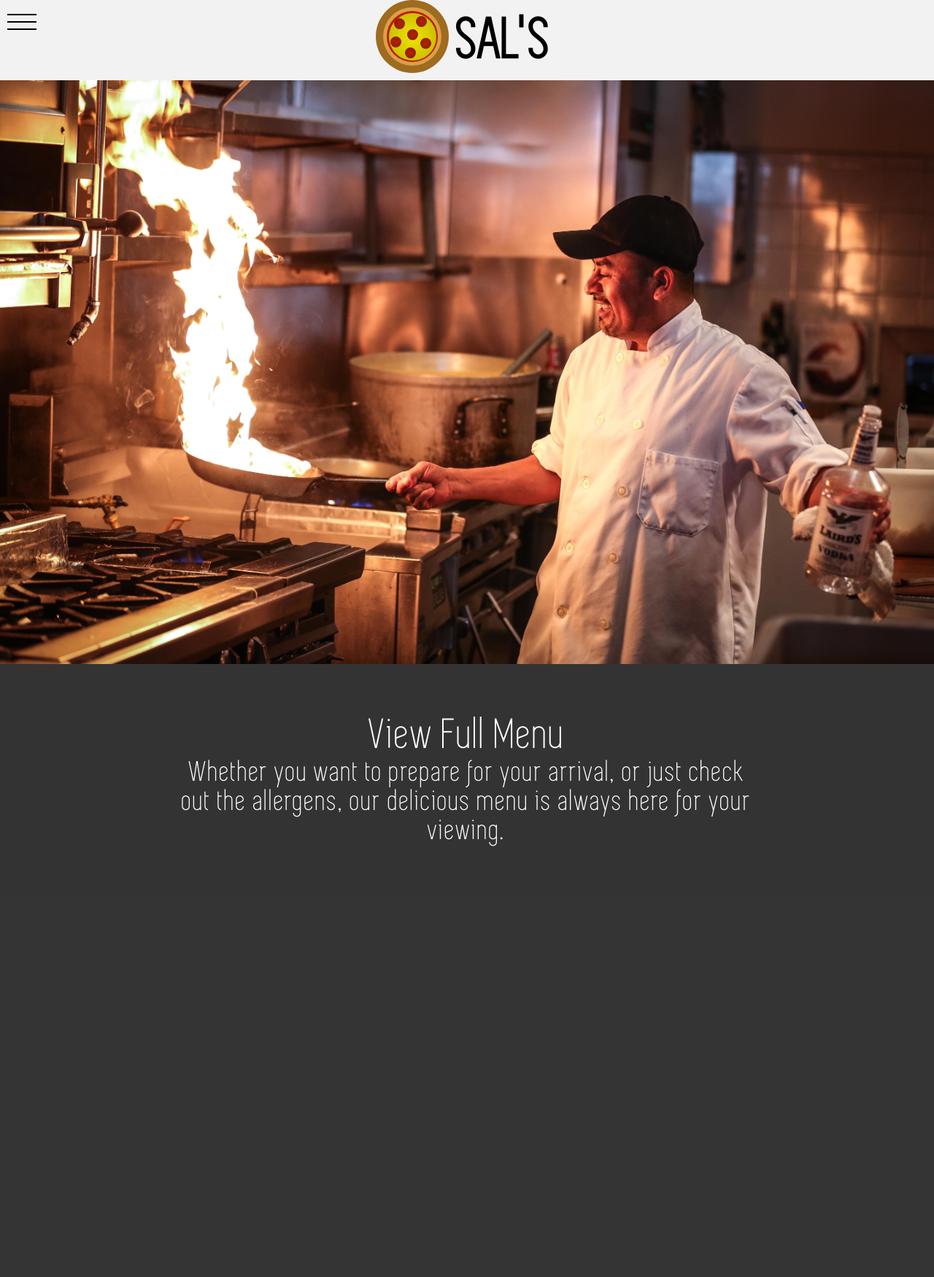
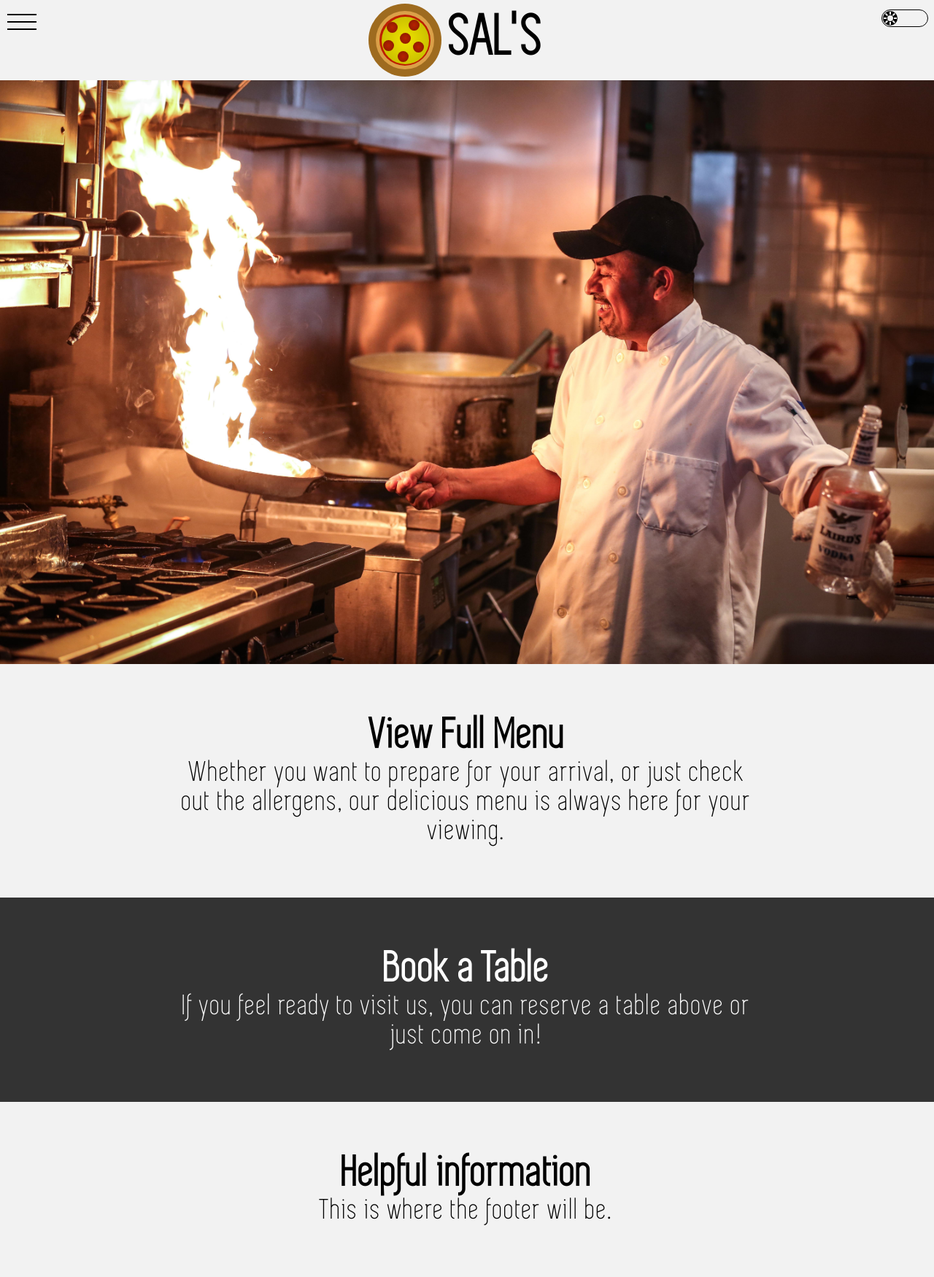
Before and after one commit to AdamGaffney96/SalsRestaurant, a Django app: page / in a window 1280 px wide. Shown: the whole page at 73% size. Before the commit the page ends 1160 px from the top, so only its background shows below. Run offline with Django 3.2, Linux system fonts and the light colour scheme.

Commit message:
various style changes, css & js, as well as light/dark mode and preparing for new project functionality

```diff
--- a/SalsRestaurant/static/restaurant/css/style.css
+++ b/SalsRestaurant/static/restaurant/css/style.css
@@ -21,15 +21,27 @@
     src: local("SIMPLIFICA"), url("/static/restaurant/fonts/SIMPLIFICA.ttf") format("truetype");
 }
 
+* {
+    transition: background .3s, color .3s, border .3s;
+}
+
 html {
-    background: var(--clr-bg);
     font-family: SIMPLIFICA, Arial;
     font-size: 20px;
 }
 
 body {
+    background: var(--clr-bg);
     margin: 0;
     letter-spacing: .1rem;
+}
+
+h4 {
+    margin: 0;
+}
+
+a {
+    color: var(--clr-text);
 }
 
 a:hover,
@@ -37,6 +49,13 @@ a:active,
 a:visited,
 a:link {
     text-decoration: none;
+}
+
+p {
+    color: var(--clr-text);
+    font-size: 2rem;
+    margin: 0;
+    text-align: center;
 }
 
 nav {
@@ -75,18 +94,35 @@ nav {
     transform-origin: 1.7rem;
 }
 
-.sals-logo {
-    position: relative;
-    right: 50%;
-    transform: translateX(50%);
+.light-dark-button {
+    height: 2.5rem;
+    width: 4rem;
+    display: flex;
+    justify-content: center;
+    align-items: center;
 }
 
-.login-button {
-    font-size: 2.5em;
+.light-dark-container {
+    cursor: pointer;
+    height: 1rem;
+    width: 3rem;
+    display: flex;
+    border: 1px solid var(--clr-text);
+    border-radius: 50rem;
+    padding: 1px;
 }
 
-.login-button-text {
-    color: var(--clr-text);
+.light-dark-selector {
+    position: relative;
+    width: 1rem;
+    height: 1rem;
+    border-radius: 50%;
+    background: var(--clr-text);
+    transition: transform .3s, background .3s, color .3s;
+}
+
+.light-dark-svg {
+    position: absolute;
 }
 
 .nav-menu {
@@ -135,34 +171,35 @@ main {
     object-fit: cover;
 }
 
-.view-menu {
-    background: var(--clr-block);
+.page-block {
     padding: 3.5rem 10rem;
     display: flex;
     align-items: center;
     justify-content: center;
 }
 
-.view-menu-text {
+.page-block-text {
     max-width: 40rem;
     font-size: 3rem;
     text-align: center;
 }
+.book-table {
+    background: var(--clr-block);
+}
+
+.book-table-text * {
+    color: var(--clr-text-white) !important;
+}
 
 .view-menu-link:hover,
-.view-menu-link:focus {
+.view-menu-link:focus,
+.book-table-link:hover,
+.book-table-link:focus {
     text-decoration: underline;
 }
 
-a {
-    color: var(--clr-text-white);
-}
-
-p {
-    color: var(--clr-text-white);
-    font-size: 2rem;
-    margin: 0;
-    text-align: center;
+.footer-header {
+    color: var(--clr-text);
 }
 
 @media (prefers-color-scheme: dark) {
@@ -232,7 +276,7 @@ p {
 .pizza-container {
     width: 14rem;
     height: 5rem;
-    padding-top: .5rem;
+    padding: .25rem;
     display: flex;
     justify-content: center;
     gap: 1rem;
@@ -247,7 +291,6 @@ p {
     border-radius: 50%;
     display: flex;
     align-items: center;
-    align-self: flex-start;
     justify-content: center;
     box-shadow: 0 0 0 .5em var(--clr-pizza-base-dark);
 }
--- a/SalsRestaurant/static/restaurant/js/main.js
+++ b/SalsRestaurant/static/restaurant/js/main.js
@@ -1,15 +1,33 @@
-console.log("Script loaded successfully.")
-
 const ham = document.querySelector('.hamburger-icon');
 const topLine = document.querySelector('.top');
 const mid = document.querySelector('.mid');
 const bot = document.querySelector('.bot');
 const navMenu = document.querySelector('.nav-menu');
-const viewMenu = document.querySelector('.view-menu-link');
+const pageLinks = document.querySelectorAll('.page-block-text');
 const body = document.body;
 const navItems = document.querySelectorAll('.nav-item');
-console.log(navItems)
+const lightDarkButton = document.querySelector('.light-dark-container');
+const basePreference = window.matchMedia('(prefers-color-scheme: dark)').matches ? "dark" : "light";
+const lightPreference = localStorage.getItem("lightPreference") ? localStorage.getItem("lightPreference") : basePreference;
+const moon = document.querySelector('.moon');
+const sun = document.querySelector('.sun');
+
+if (lightPreference == "dark") {
+    lightDarkButton.firstElementChild.style.transform = "translateX(200%)";
+    sun.style.display = "none";
+    moon.style.display = null;
+} else {
+    moon.style.display = "none";
+    sun.style.display = null;
+}
+
 navItems.forEach((e) => e.firstElementChild.setAttribute("tabindex", "-1"));
+
+if (!localStorage.getItem("lightPreference")) {
+    console.log("%cNo preference found, using default system preference.", "color: red; font-size: 16px;");
+} else {
+    localStorage.getItem("lightPreference") == "dark" ? body.classList.add("dark-mode") : body.classList.add("light-mode");
+}
 
 ham.addEventListener("click", (e) => {
     if (topLine.style.transform) {
@@ -18,7 +36,7 @@ ham.addEventListener("click", (e) => {
         bot.style.transform = null;
         navMenu.style.height = null;
         body.style.overflowY = null;
-        viewMenu.removeAttribute("tabindex");
+        pageLinks.forEach(e => e.firstElementChild.removeAttribute("tabindex"));
         navItems.forEach((e) => e.firstElementChild.setAttribute("tabindex", "-1"));
     } else {
         topLine.style.transform = "rotate(-45deg)";
@@ -26,7 +44,7 @@ ham.addEventListener("click", (e) => {
         mid.style.transform = "translateX(200%)";
         navMenu.style.height = "100%";
         body.style.overflowY = "hidden";
-        viewMenu.setAttribute("tabindex", "-1");
+        pageLinks.forEach(e => e.firstElementChild.setAttribute("tabindex", "-1"));
         navItems.forEach((e) => e.firstElementChild.removeAttribute("tabindex"));
     }
 })
@@ -39,7 +57,7 @@ ham.addEventListener("keydown", (e) => {
         bot.style.transform = null;
         navMenu.style.height = null;
         body.style.overflowY = null;
-        viewMenu.removeAttribute("tabindex");
+        pageLinks.forEach(e => e.firstElementChild.removeAttribute("tabindex"));
         navItems.forEach((e) => e.firstElementChild.setAttribute("tabindex", "-1"));
     } else {
         topLine.style.transform = "rotate(-45deg)";
@@ -47,7 +65,27 @@ ham.addEventListener("keydown", (e) => {
         mid.style.transform = "translateX(200%)";
         navMenu.style.height = "100%";
         body.style.overflowY = "hidden";
-        viewMenu.setAttribute("tabindex", "-1");
+        pageLinks.forEach(e => e.firstElementChild.setAttribute("tabindex", "-1"));
         navItems.forEach((e) => e.firstElementChild.removeAttribute("tabindex"));
     }
 })
+
+lightDarkButton.addEventListener('click', (e) => {
+    if (lightDarkButton.firstElementChild.style.transform == "translateX(200%)") {
+        lightDarkButton.firstElementChild.style.transform = null;
+        body.classList.add("light-mode");
+        body.classList.remove("dark-mode");
+        moon.style.display = "none";
+        sun.style.display = null;
+        localStorage.setItem("lightPreference", "light");
+    } else {
+        lightDarkButton.firstElementChild.style.transform = "translateX(200%)";
+        body.classList.remove("light-mode");
+        body.classList.add("dark-mode");
+        sun.style.display = "none";
+        moon.style.display = null;
+        localStorage.setItem("lightPreference", "dark");
+    }
+})
+
+console.log("Script loaded successfully.")
--- a/restaurant/templates/restaurant/base.html
+++ b/restaurant/templates/restaurant/base.html
@@ -30,6 +30,27 @@
                     </div>
                 </div>
                 <div class="sals-text">SAL'S</div>
+            </div>
+        </div>
+        <div class="light-dark-button">
+            <div class="light-dark-container">
+                <div class="light-dark-selector">
+                    <svg fill="#f2f2f2" viewBox="0 0 20 20" class="light-dark-svg sun">
+                        <circle cx="10" cy="10" r="4"></circle>
+                        <rect width="2" height="4" x="9" y="1"></rect>
+                        <rect width="2" height="4" x="9" y="-5" transform="rotate(90)"></rect>
+                        <rect width="2" height="4" x="9" y="-19" transform="rotate(90)"></rect>
+                        <rect width="2" height="4" x="9" y="15"></rect>
+                        <rect width="2" height="4" x="13" y="-9" transform="rotate(45)"></rect>
+                        <rect width="2" height="4" x="-1" y="5" transform="rotate(-45)"></rect>
+                        <rect width="2" height="4" x="13" y="5" transform="rotate(45)"></rect>
+                        <rect width="2" height="4" x="-1" y="19" transform="rotate(-45)"></rect>
+                    </svg>
+                    <svg fill="#1a1a1a" viewBox="0 0 20 20" class="light-dark-svg moon">
+                        <circle cx="10" cy="10" r="9"/>
+                        <circle cx="7" cy="10" r="7" fill="#f2f2f2" />
+                    </svg>
+                </div>
             </div>
         </div>
     </nav>
@@ -65,6 +86,12 @@
         </div>
     </div>
     {% block content %} {% endblock %}
+    <div class="page-block footer">
+        <div class="page-block-text footer-text">
+            <h4 class="footer-header">Helpful information</h4>
+            <p>This is where the footer will be.</p>
+        </div>
+    </div>
     <script src="{% static 'restaurant/js/main.js' %}"></script>
 </body>
 
--- a/restaurant/templates/restaurant/home.html
+++ b/restaurant/templates/restaurant/home.html
@@ -3,10 +3,16 @@
     <div class="img-container">
         <img src="{% static 'restaurant/img/main cooking image.jpg' %}" alt="A photo of a chef cooking, laughing as flames shoot from the pan." class="main-img" />
     </div>
-    <div class="view-menu">
-        <div class="view-menu-text">
-            <a href="{% url 'menu' %}" class="view-menu-link">View Full Menu</a>
+    <div class="page-block view-menu">
+        <div class="page-block-text view-menu-text">
+            <a href="{% url 'menu' %}" class="view-menu-link"><h4>View Full Menu</h4></a>
             <p>Whether you want to prepare for your arrival, or just check out the allergens, our delicious menu is always here for your viewing.</p>
+        </div>
+    </div>
+    <div class="page-block book-table">
+        <div class="page-block-text book-table-text">
+            <a href="{% url 'book' %}" class="book-table-link"><h4>Book a Table</h4></a>
+            <p>If you feel ready to visit us, you can reserve a table above or just come on in!</p>
         </div>
     </div>
 </main>
```
Also changed, not shown: other parts of SalsRestaurant/static/restaurant/css/style.css (+22 -15 lines).
